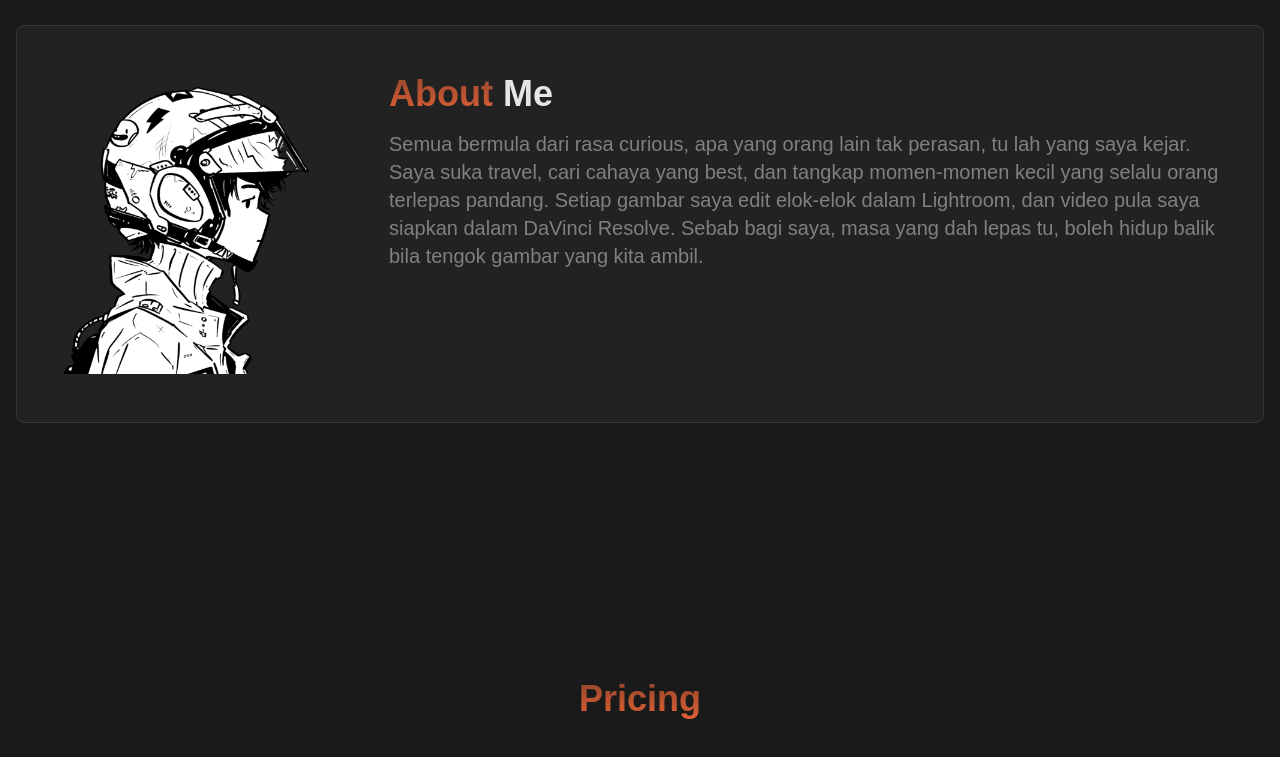
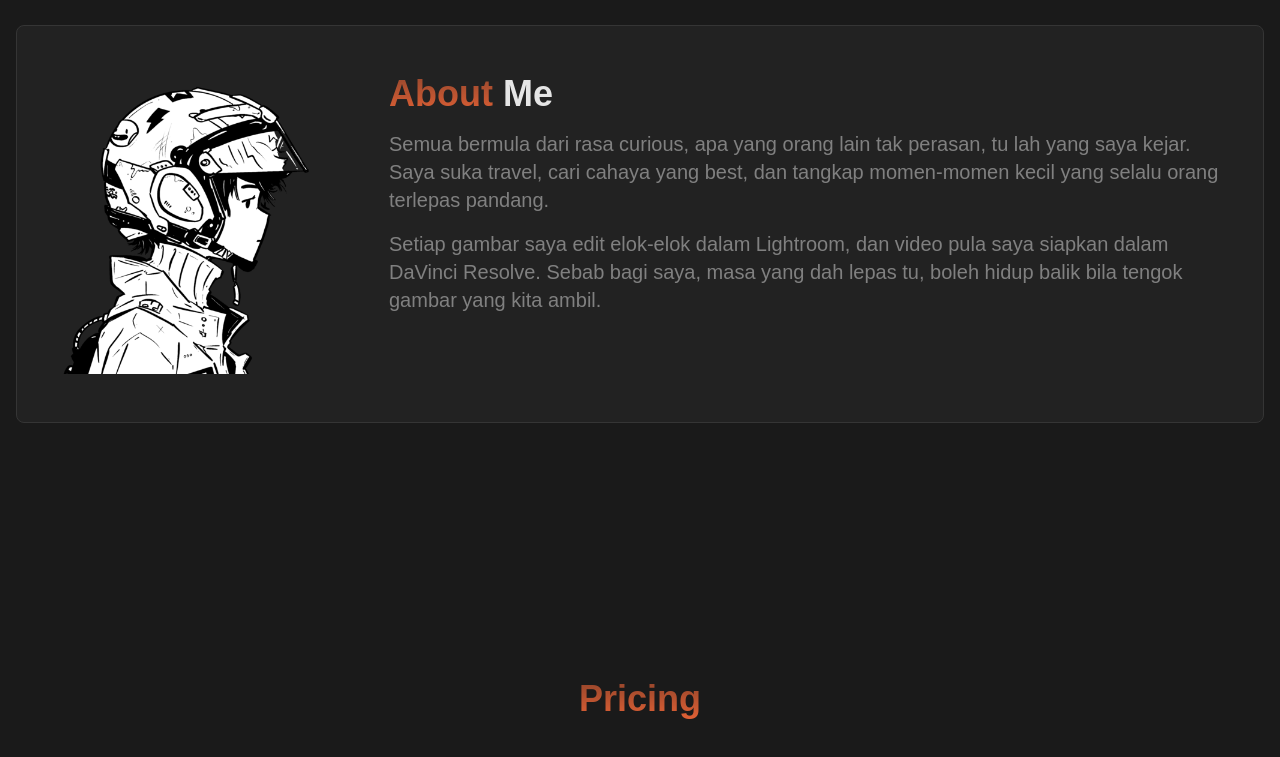
Before and after one commit to mfitrie/photographer-web, a Next.js app: page / in a window 1280 px wide. Shown: the part 960-1717 px from the top of the page. Built offline with nearby package versions, Linux system fonts and the light colour scheme.

Commit message:
feat: update ui

```diff
--- a/src/components/About.tsx
+++ b/src/components/About.tsx
@@ -23,8 +23,10 @@ export const About = () => {
                 Me
               </h2>
               <p className="text-xl text-muted-foreground mt-4">
-                Semua bermula dari rasa curious, apa yang orang lain tak perasan, tu lah yang saya kejar. Saya suka travel, cari cahaya yang best, dan tangkap momen-momen kecil yang selalu orang terlepas pandang. Setiap gambar saya edit elok-elok dalam Lightroom, dan video pula saya siapkan dalam DaVinci Resolve.
-                Sebab bagi saya, masa yang dah lepas tu, boleh hidup balik bila tengok gambar yang kita ambil.
+                Semua bermula dari rasa curious, apa yang orang lain tak perasan, tu lah yang saya kejar. Saya suka travel, cari cahaya yang best, dan tangkap momen-momen kecil yang selalu orang terlepas pandang.
+              </p>
+              <p className="text-xl text-muted-foreground mt-4">
+                Setiap gambar saya edit elok-elok dalam Lightroom, dan video pula saya siapkan dalam DaVinci Resolve. Sebab bagi saya, masa yang dah lepas tu, boleh hidup balik bila tengok gambar yang kita ambil.
               </p>
             </div>
 
--- a/src/components/Pricing.tsx
+++ b/src/components/Pricing.tsx
@@ -32,7 +32,7 @@ const pricingList: PricingProps[] = [
   {
     title: "General Photography",
     popular: 0,
-    price: 300,
+    price: 400,
     description: "Untuk semua momen, semua cerita 📸",
     buttonText: "Contact",
     handleButtonClick: () => {
@@ -51,7 +51,7 @@ const pricingList: PricingProps[] = [
   {
     title: "Tunang / Nikah Photography",
     popular: 1,
-    price: 400,
+    price: 500,
     description: "Momen sekali seumur hidup, diabadikan dengan penuh makna 💍",
     buttonText: "Contact",
     handleButtonClick: () => {
```
